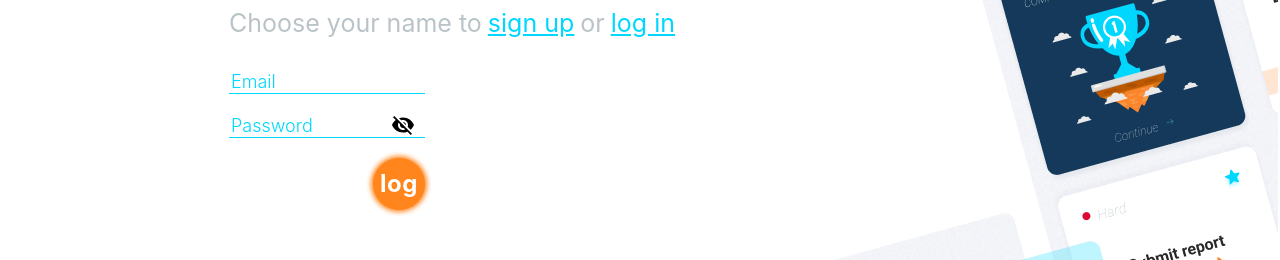
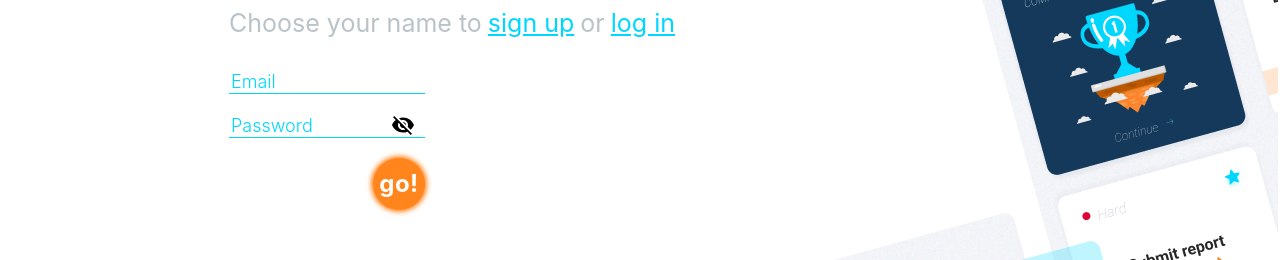
Before and after one commit to KaterynaKolomiiets/QuestifyFront, a React (Create React App) app: page /auth in a window 1280 px wide. Shown: the part 499-759 px from the top of the page. Built offline with nearby package versions, Linux system fonts and the light colour scheme.

Commit message:
валидация пустых полей auth , notiflix, имя в хедере

```diff
--- a/package.json
+++ b/package.json
@@ -14,6 +14,7 @@
     "axios": "^0.25.0",
     "modern-normalize": "^1.1.0",
     "normalize.css": "^8.0.1",
+    "notiflix": "^3.2.4",
     "prop-types": "^15.8.1",
     "react": "^17.0.2",
     "react-dom": "^17.0.2",
--- a/src/components/AuthForm/AuthForm.jsx
+++ b/src/components/AuthForm/AuthForm.jsx
@@ -1,16 +1,17 @@
 import { useEffect, useState } from "react";
 import { useDispatch } from "react-redux";
+import Notiflix from 'notiflix';
 
 import VisibilityIcon from '@mui/icons-material/Visibility';
 import VisibilityOffIcon from '@mui/icons-material/VisibilityOff';
 
-import {
-  deleteTodo,
-  showTodosActive,
-  showTodosDone,
-  changeTodoStatus,
-  changeTodo,
-} from "../../redux/todos/operation";
+// import {
+//   deleteTodo,
+//   showTodosActive,
+//   showTodosDone,
+//   changeTodoStatus,
+//   changeTodo,
+// } from "../../redux/todos/operation";
 
 import { userLogin, userRegistration } from "../../redux/user/operation";
 
@@ -22,8 +23,10 @@ function AuthForm({ showRegisterForm }) {
   const [name, setName] = useState("");
   const [email, setEmail] = useState("");
   const [password, setPassword] = useState("");
+
   const [emailError, setEmailError] = useState("");
   const [passwordError, setPasswordError] = useState("");
+
   const [showRegForm, setShowRegForm] = useState(showRegisterForm);
   const [isPasswordVisible, setIsPasswordVisible] = useState(false);
 
@@ -46,74 +49,46 @@ function AuthForm({ showRegisterForm }) {
     return Boolean(password.length > 3 && password.length < 17);
   };
 
-  const onRegistration = () => {
+  const onRegistration = (event) => {
+    event.preventDefault();
+
     !validateEmail(email)
-    ? setEmailError("Некорректно введен e-mail.")
+    ? setEmailError("Некорректно введен e-mail")
     : setEmailError("");
 
     !validatePassword(password)
-    ? setPasswordError("Пароль должен быть от 4 до 16 символов.")
+    ? setPasswordError("Пароль должен быть от 4 до 16 символов")
       : setPasswordError("");
 
     if (validateEmail(email) && validatePassword(password)) {
       setShowRegForm(false);
-      dispatch(userRegistration({ email, password }))
-      // dispatch(userRegistration({ name, email, password }))
-      alert('Вам на email отправлено письмо. Подтвердите регистрацию !');
+      dispatch(userRegistration({ name, email, password }))
+      Notiflix.Notify.info('На email отправлено письмо для подтверждения регистрации');
     }
   };
 
-  const onLogin = () => {
+  const onLogin = (event) => {
+    event.preventDefault();
+
     !validateEmail(email)
-    ? setEmailError('Некорректно введен e-mail.')
+    ? setEmailError('Некорректно введен e-mail')
     : setEmailError('');
 
     !validatePassword(password)
-    ? setPasswordError('Пароль должен быть от 4 до 16 символов.')
+    ? setPasswordError('Пароль должен быть от 4 до 16 символов')
     : setPasswordError('');
 
     if (validateEmail(email) && validatePassword(password)) {
-      dispatch(userLogin({ email, password}))
+      dispatch(userLogin({ email, password }))
     }
   };
 
-  // const onLogin = async () => {
-  //   await dispatch(
-  //     userLogin({ email: "andreikiv.ann@gmail.com", password: "12345" })
-  //   );
-  // };
+  return (
+    <form
+      className={s.auth_form}
+      onSubmit={showRegForm ? onRegistration : onLogin}
+      autoComplete="off">
 
-  const showCards = () => {
-    dispatch(showTodosDone());
-    dispatch(showTodosActive());
-  };
-
-  const deleteCard = () => {
-    dispatch(deleteTodo("61fee92bf6f84c3f97f8cec5"));
-  };
-
-  const changeStatus = () => {
-    dispatch(
-      changeTodoStatus({ id: "62001a1b4cbffc8d5811eba1", isActive: false })
-    );
-  };
-
-  const changeCard = () => {
-    dispatch(
-      changeTodo({
-        id: "620021844cbffc8d5811ebfe",
-        title: "test",
-        category: "STUFF",
-        type: "TASK",
-        time: "04/11/2022",
-        isActive: true,
-        level: "Easy",
-      })
-    );
-  };
-
-  return (
-    <form className={s.auth_form} autoComplete="off">
       {/* И Н П У Т   И М Я */}
       {
         showRegForm &&
@@ -161,25 +136,9 @@ function AuthForm({ showRegisterForm }) {
       <p className={s.errorMessage}>{passwordError}</p>
 
       {/* К Н О П К А   g o ! */}
-      {
-        showRegForm
-          ?
-        <button
-          className={s.auth_form_button}
-          type="button"
-          onClick={onRegistration}
-        >
-          reg
-        </button>
-          :
-        <button
-          className={s.auth_form_button}
-          type="button"
-          onClick={onLogin}
-        >
-          log
-        </button>
-      }
+      <button className={s.auth_form_button} type="submit">
+        go!
+      </button>
     </form>
   );
 }
--- a/src/components/Header/Header.jsx
+++ b/src/components/Header/Header.jsx
@@ -52,7 +52,7 @@ const Header = () => {
             <Avatar sx={{ bgcolor: blueGrey[800] }} className={s.avatarLetter}>
               {avatarLetter}
             </Avatar>
-            <p className={s.userName}>{user.email}</p>
+            <p className={s.userName}>{user.name}</p>
           </div>
           <div className={s.userDataMobile}>
             <div className={s.avatarMobile}>
```
